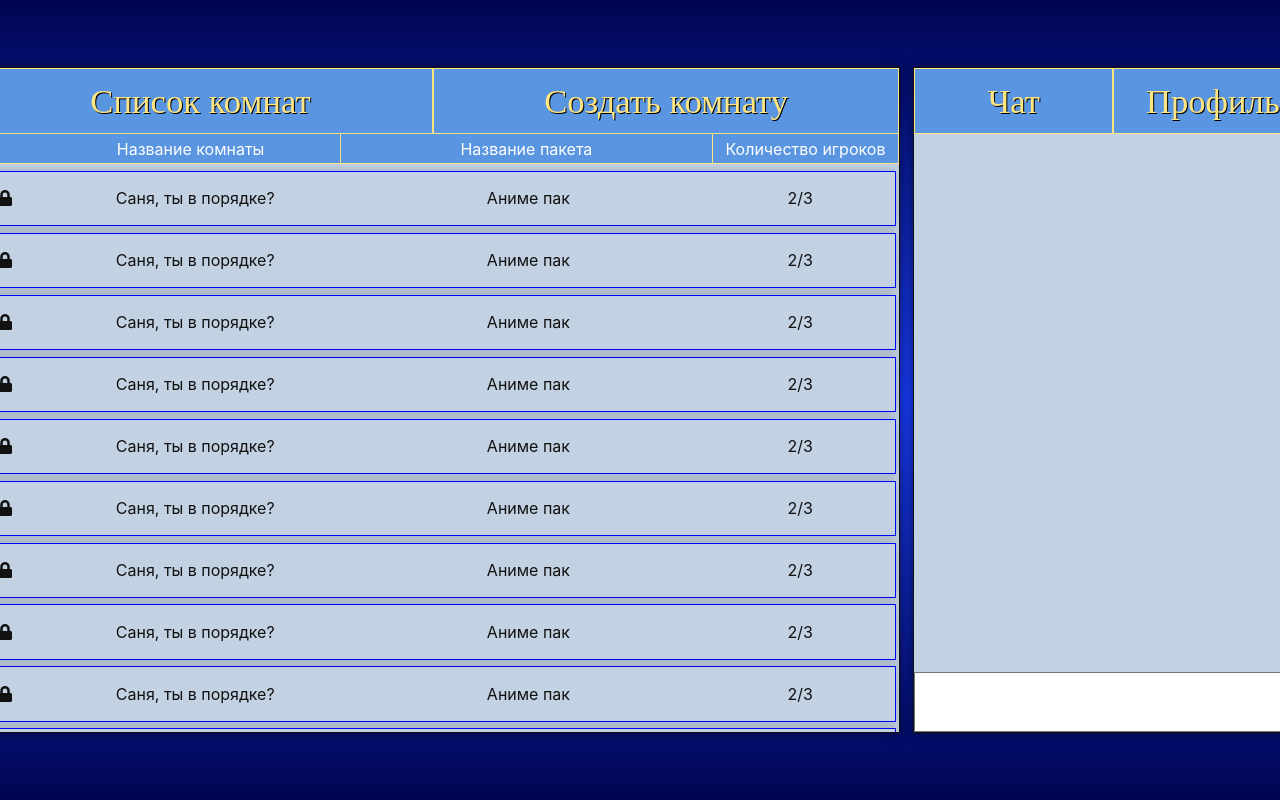
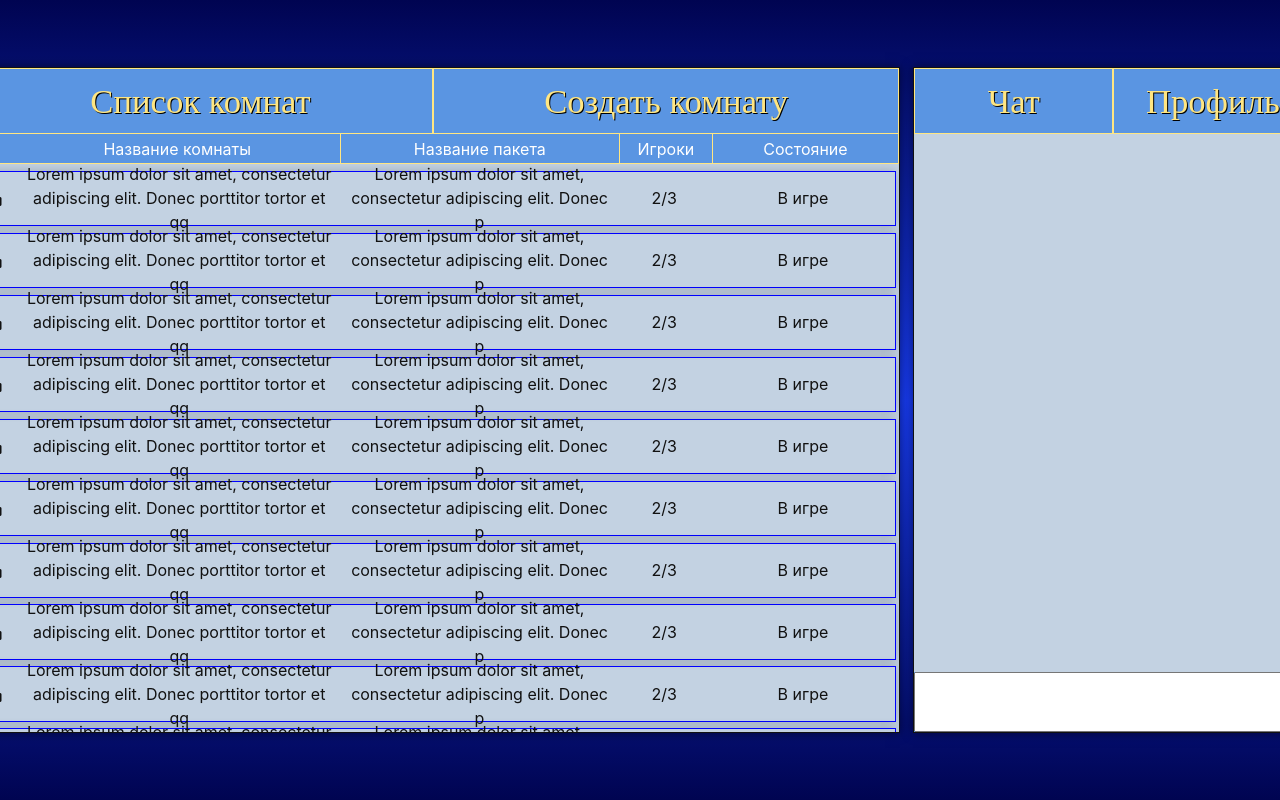
Before and after one commit to gurland/SIGame_web, a React (Create React App) app: page / in a window 1280 px wide. Shown: the top 800 px of the page. Built offline with nearby package versions, Linux system fonts and the light colour scheme; a web font is replaced by a local one.

Commit message:
Add room state field

```diff
--- a/src/lobby/rooms-list/Room.css
+++ b/src/lobby/rooms-list/Room.css
@@ -23,8 +23,9 @@
 }
 
 .room-element{
-    margin: 10pt;
-
+    margin: 10pt 0;
+    padding-left: 5pt;
+    padding-right: 5pt;
     display: flex;
     justify-content: center;
     align-items: center;
@@ -41,9 +42,13 @@
 }
 
 .room-package{
-    width: 40%;
+    width: 30%;
 }
 
 .players{
+    width: 10%;
+}
+
+.state{
     width: 20%;
 }
--- a/src/lobby/rooms-list/Room.js
+++ b/src/lobby/rooms-list/Room.js
@@ -8,10 +8,13 @@ export default class Room extends Component{
         return (
             <a id={'room-link'} href={this.props.roomLink}>
                 <li className={'room'} id={this.props.roomId}>
-                    <div className="room-element is-locked"><i className="fas fa-lock"/></div>
-                    <div className="room-element room-name"><span>Саня, ты в порядке?</span></div>
-                    <div className="room-element room-package"><span>Аниме пак</span></div>
-                    <div className="room-element players"><span>2/3</span></div>
+                    <i className="fas fa-lock room-element is-locked"/>
+                    <span className="room-element room-name">
+                        Lorem ipsum dolor sit amet, consectetur adipiscing elit. Donec porttitor tortor et qq
+                    </span>
+                    <span className="room-element room-package">Lorem ipsum dolor sit amet, consectetur adipiscing elit. Donec p</span>
+                    <span className="room-element players">2/3</span>
+                    <span className="room-element state">В игре</span>
                 </li>
             </a>
         );
--- a/src/lobby/rooms-list/RoomList.css
+++ b/src/lobby/rooms-list/RoomList.css
@@ -33,11 +33,6 @@
     text-align: center;
 }
 
-.column-heading span{
-    margin: 0;
-    padding: 0;
-}
-
 #is-room-locked{
     width: 5%;
     border-right: 0;
@@ -48,10 +43,14 @@
     border-left: 0;
 }
 
-#room-name-heading span{
-    margin-left: 20pt;
+#package-name-headings{
+    width: 30%;
 }
 
 #players-amount-heading{
+    width: 10%;
+}
+
+#room-state{
     width: 20%;
 }
--- a/src/lobby/rooms-list/RoomList.js
+++ b/src/lobby/rooms-list/RoomList.js
@@ -12,9 +12,10 @@ export default class RoomList extends Component{
                     <table>
                         <tr>
                             <td className={'column-heading'} id={'is-room-locked'}/>
-                            <td className={'column-heading'} id={'room-name-heading'}><span>Название комнаты</span></td>
-                            <td className={'column-heading'} id={'package-name-headings'}><span>Название пакета</span></td>
-                            <td className={'column-heading'} id={'players-amount-heading'}><span>Количество игроков</span></td>
+                            <td className={'column-heading'} id={'room-name-heading'}>Название комнаты</td>
+                            <td className={'column-heading'} id={'package-name-headings'}>Название пакета</td>
+                            <td className={'column-heading'} id={'players-amount-heading'}>Игроки</td>
+                            <td className={'column-heading'} id={'room-state'}>Состояние</td>
                         </tr>
                     </table>
                 </div>
```
